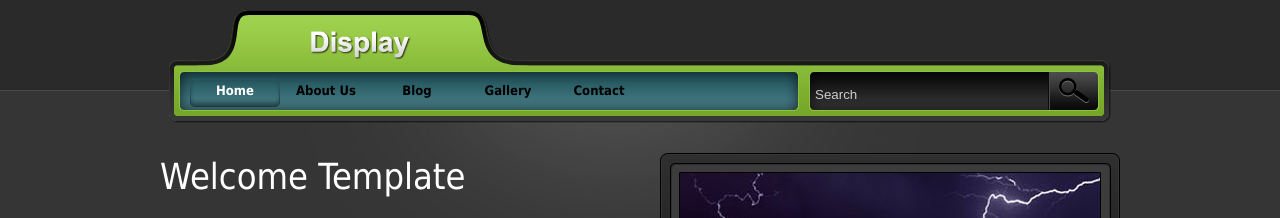
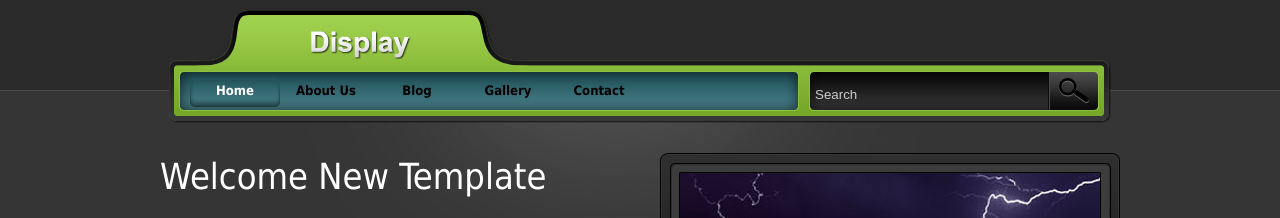
Before and after one commit to vsambasiva550/ProjectOne, a plain HTML site: page WebApp/index.html in a window 1280 px wide. Shown: the top 218 px of the page. Drawn offline with Linux system fonts and the light colour scheme.

Commit message:
Web update

```diff
--- a/WebApp/index.html
+++ b/WebApp/index.html
@@ -32,7 +32,7 @@ function clearText(field)
 
 <div id="tooplate_wrapper_home">
 	<div id="tooplate_header">
-    	<div id="site_title"><h1><a href="#">Welcome Template</a></h1></div>
+    	<div id="site_title"><h1><a href="#">Welcome New Template</a></h1></div>
         <div id="tooplate_menu">
             <ul>
                 <li><a href="index.html" class="current">Home</a></li>
@@ -96,7 +96,7 @@ function clearText(field)
         </div>
         <div id="mid_left">
             <div id="mid_title">
-                Welcome Template
+                Welcome New Template
             </div>
             <p>Donec iaculis tellus semper massa adipiscing tristique. Vivamus id metus velit, nec posuere erat. Vestibulum ut lorem quam. Sed ut congue nisi. Lorem ipsum dolor sit amet, consectetur adipiscing elit. Donec rhoncus porttitor dapibus. Morbi quis diam nisl, ac sagittis massa.</p>
             <div id="learn_more"><a href="#">Learn More</a></div>
```
